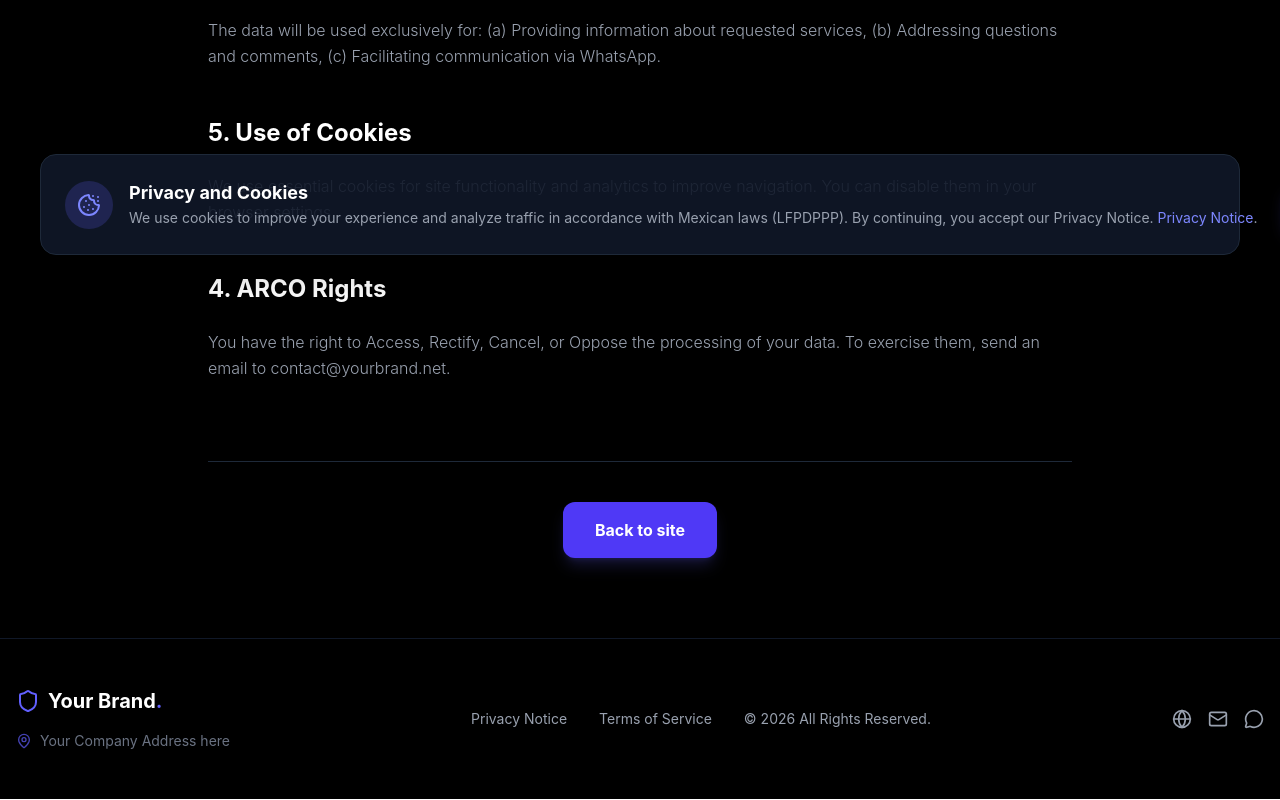
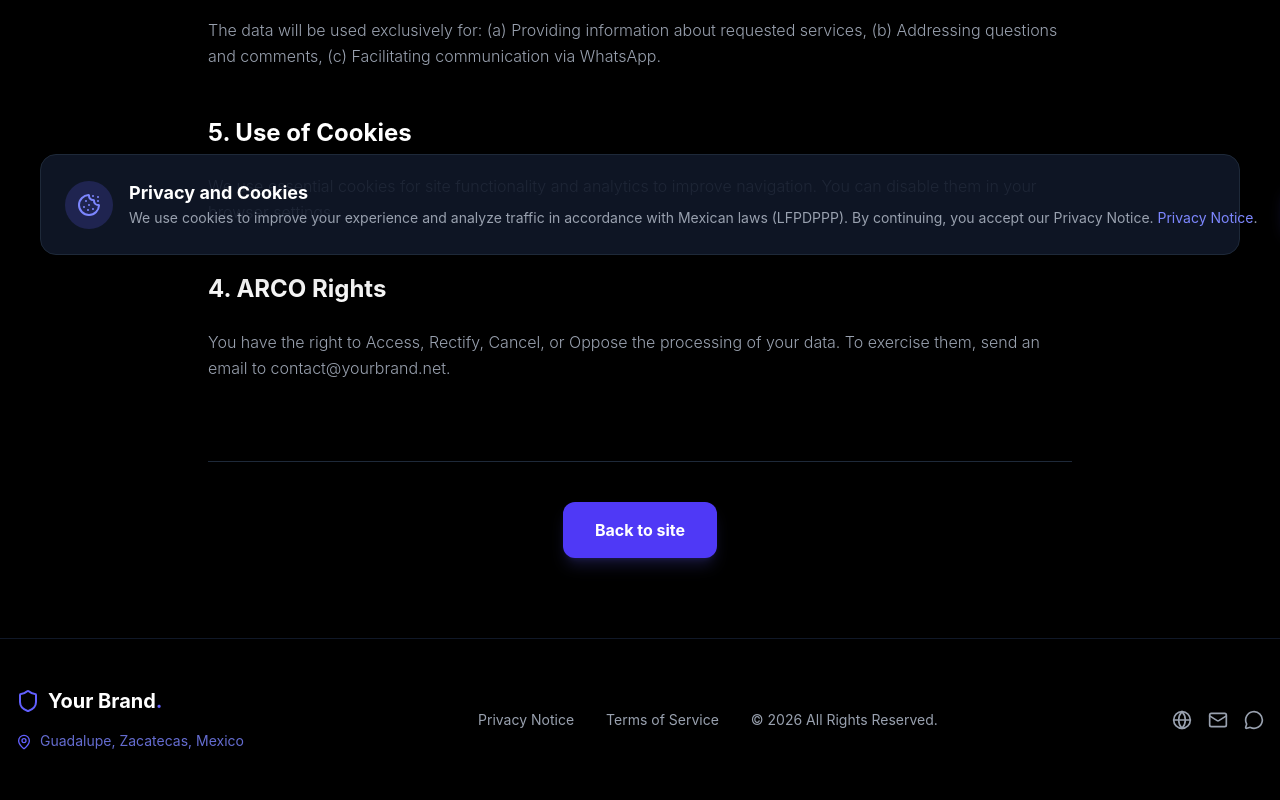
Before and after one commit to felipemiramontesr/starterkit, a React (Vite) app in the folder frontend/: page /politicas in a window 1280 px wide. Shown: the part 529-1329 px from the top of the page. Built offline with nearby package versions, Linux system fonts and the light colour scheme.

Commit message:
V0.10.15_footer_address_interactive_indigo

```diff
--- a/frontend/src/components/layout/Footer.tsx
+++ b/frontend/src/components/layout/Footer.tsx
@@ -2,6 +2,7 @@ import { type ReactElement } from 'react';
 import { Link } from 'react-router-dom';
 import { Shield, Globe, Mail, MessageCircle, MapPin } from 'lucide-react';
 import { useTranslation } from 'react-i18next';
+import { BUSINESS_CONFIG } from '../../config/business';
 
 /**
  * Footer Component.
@@ -20,10 +21,15 @@ export const Footer = (): ReactElement => {
             <Shield className="w-6 h-6 text-indigo-500" />
             <span className="font-bold text-xl text-white">{t('hero.title')}<span className="text-indigo-500">.</span></span>
           </div>
-          <div className="flex items-center gap-2 text-sm text-gray-500 hover:text-gray-300 transition-colors">
-            <MapPin className="w-4 h-4 text-indigo-500/70" />
-            <span>{t('footer.address')}</span>
-          </div>
+          <a
+            href={BUSINESS_CONFIG.location.mapsUrl}
+            target="_blank"
+            rel="noopener noreferrer"
+            className="flex items-center gap-2 text-sm text-indigo-400/80 hover:text-indigo-300 transition-all group/address"
+          >
+            <MapPin className="w-4 h-4 text-indigo-500 group-hover/address:scale-110 transition-transform" />
+            <span className="border-b border-transparent group-hover/address:border-indigo-400/50">{t('footer.address')}</span>
+          </a>
         </div>
 
         <div className="flex flex-col md:flex-row gap-4 md:gap-8 items-center text-sm">
--- a/frontend/src/config/business.ts
+++ b/frontend/src/config/business.ts
@@ -19,5 +19,11 @@ export const BUSINESS_CONFIG = {
       const message = customMessage || this.defaultMessage;
       return `https://wa.me/${this.number}?text=${encodeURIComponent(message)}`;
     }
+  },
+
+  // Ubicación Física
+  location: {
+    address: 'Guadalupe, Zacatecas, México',
+    mapsUrl: 'https://maps.google.com/?q=Guadalupe,Zacatecas,México'
   }
 };
--- a/frontend/src/locales/en/translation.json
+++ b/frontend/src/locales/en/translation.json
@@ -70,7 +70,7 @@
     "privacy": "Privacy Notice",
     "terms": "Terms of Service",
     "rights": "All Rights Reserved.",
-    "address": "Your Company Address here"
+    "address": "Guadalupe, Zacatecas, Mexico"
   },
   "whatsapp": {
     "help": "How can we help?",
--- a/frontend/src/locales/es/translation.json
+++ b/frontend/src/locales/es/translation.json
@@ -70,7 +70,7 @@
     "privacy": "Aviso de Privacidad",
     "terms": "Términos de Servicio",
     "rights": "Todos los Derechos Reservados.",
-    "address": "La dirección de tu empresa aquí"
+    "address": "Guadalupe, Zacatecas, México"
   },
   "whatsapp": {
     "help": "¿Podemos ayudarte?",
--- a/package.json
+++ b/package.json
@@ -2,7 +2,7 @@
   "name": "starterkit-monorepo",
   "private": true,
   "type": "module",
-  "version": "0.10.14",
+  "version": "0.10.15",
   "workspaces": [
     "frontend",
     "backend"
```
Also changed, not shown: 1 other file (tests, documents, lock files or other folders).
